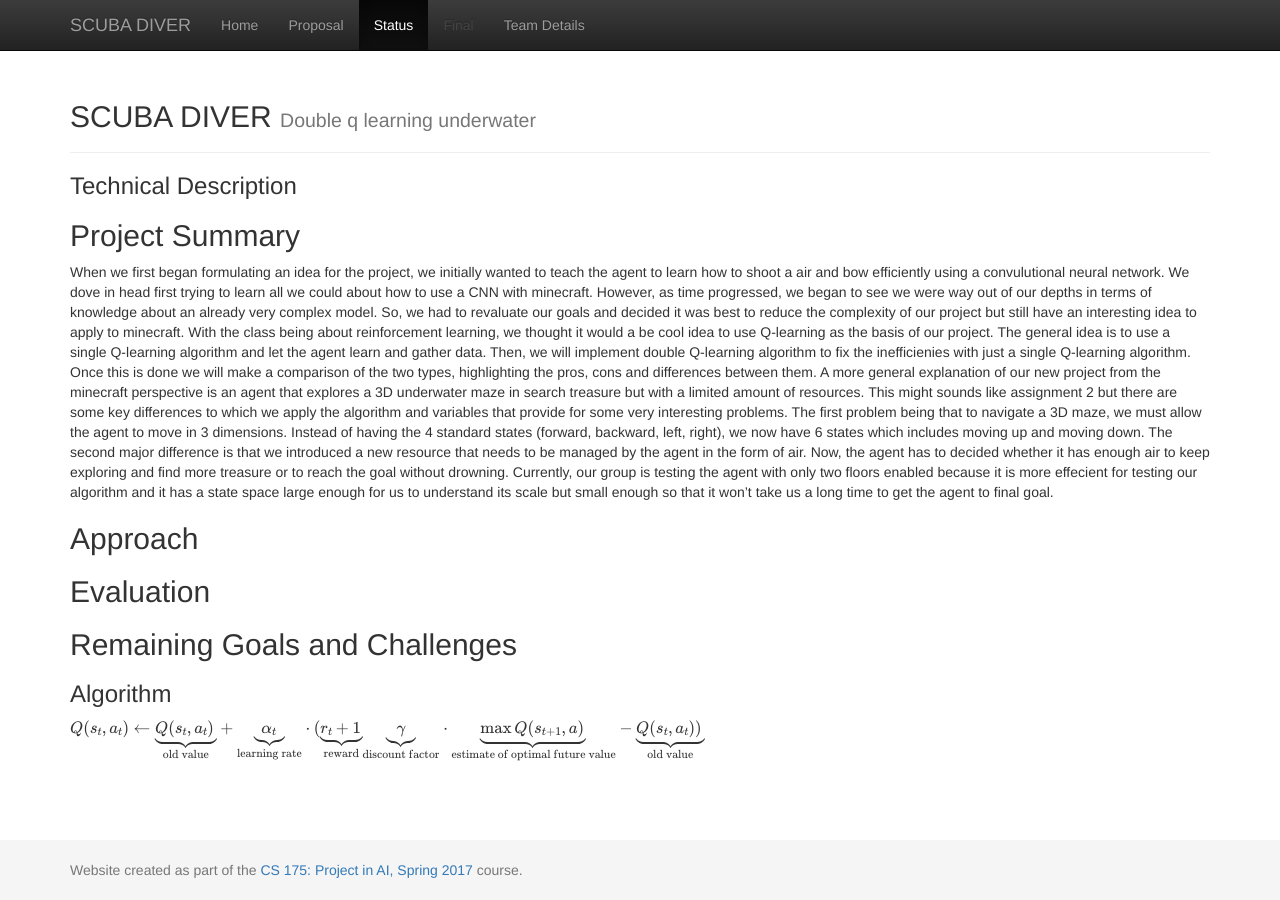
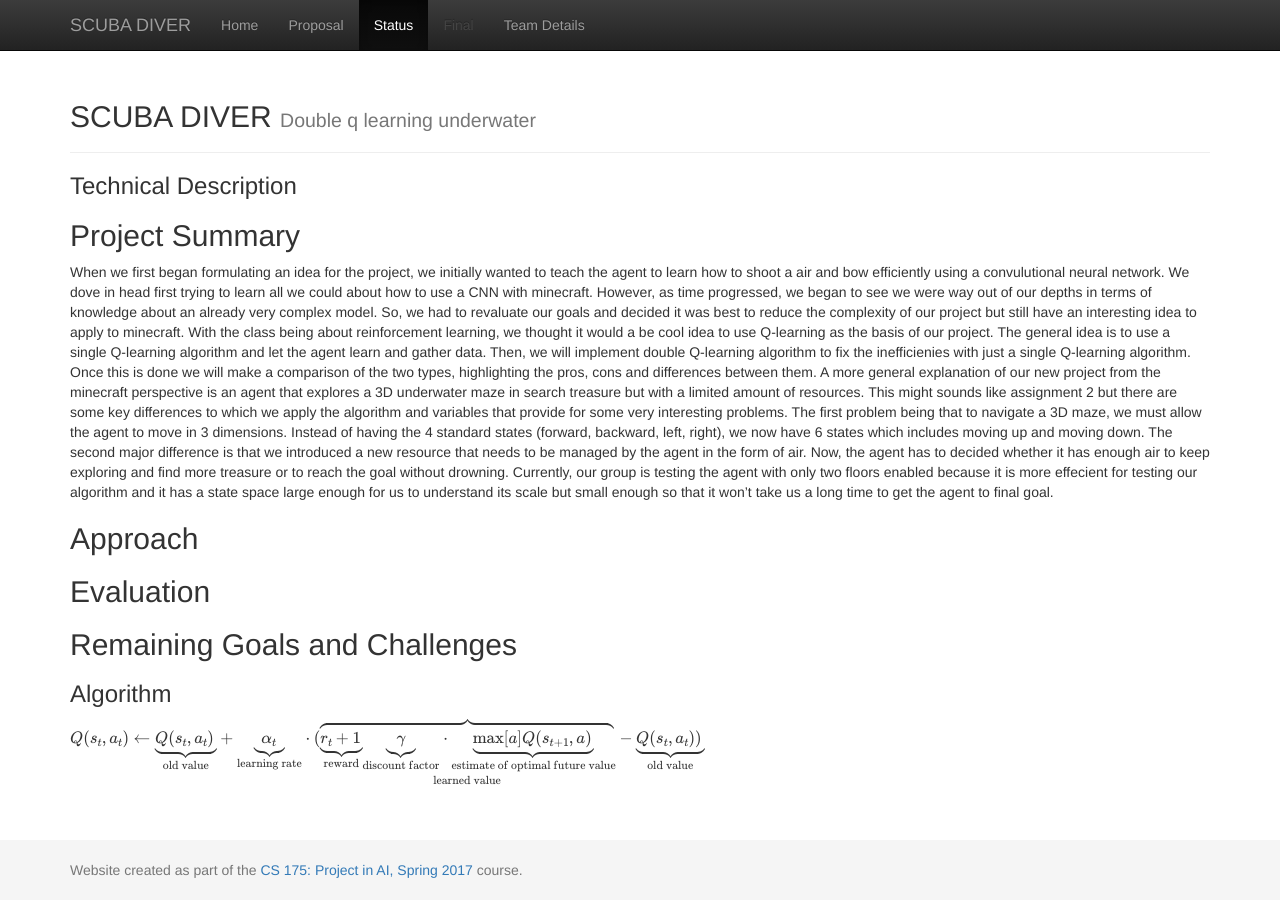
Before and after one commit to andrewdoh/scuba_diver, a Jekyll site: the page built from docs/status.md, in a window 1280 px wide. Built offline with Jekyll 4.4.1, drawn with Linux system fonts in a browser that asks for light colours; formulas are drawn with MathJax 3.

Commit message:
Update status.md

```diff
--- a/docs/status.md
+++ b/docs/status.md
@@ -10,4 +10,4 @@
 ## Evaluation ##
 ## Remaining Goals and Challenges ##
 ### Algorithm ###
-$$ Q(s_t,a_t)  \leftarrow \underbrace{Q(s_t,a_t)}_{\text{old value}} + \underbrace{\alpha_t}_{\text{learning rate}} \cdot (\underbrace{r_{t} + 1}_{\text{reward}}  \underbrace{\gamma}_{\text{discount factor}} \cdot \underbrace{\max Q(s_{t+1},a)}_{\text{estimate of optimal future value}}  - \underbrace{Q(s_t,a_t))}_{\text{old value}}  $$
+$$ Q(s_t,a_t)  \leftarrow \underbrace{Q(s_t,a_t)}_{\text{old value}} + \underbrace{\alpha_t}_{\text{learning rate}} \cdot (\overbrace{\underbrace{r_{t} + 1}_{\text{reward}}  \underbrace{\gamma}_{\text{discount factor}} \cdot \underbrace{\max[a] Q(s_{t+1},a)}_{\text{estimate of optimal future value}}}_{\text{learned value}}   - \underbrace{Q(s_t,a_t))}_{\text{old value}}  $$
```
